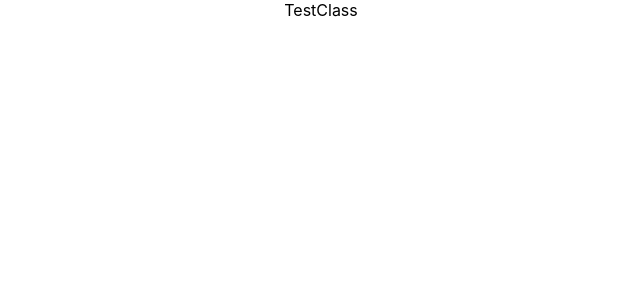
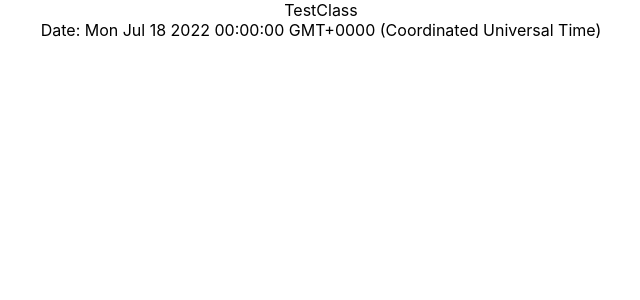
Before and after one commit to javokhirbekkhaydarov/reactlesson, a React (Create React App) app in the folder my-test/: page / in a window 1280 px wide. Shown: the top 300 px of the page, without its empty margins (319-959 px from the left). Built offline with nearby package versions, Linux system fonts and the light colour scheme.

Commit message:
create class component

```diff
--- a/my-test/src/App.js
+++ b/my-test/src/App.js
@@ -1,9 +1,11 @@
 import "./App.css";
 import TestClass from "./components/TestClass";
+import Test2 from "./components/Test2";
 function App() {
   return (
     <div className="App">
       <TestClass />
+      <Test2 />
     </div>
   );
 }
--- a/my-test/src/components/Test2.jsx
+++ b/my-test/src/components/Test2.jsx
@@ -0,0 +1,7 @@
+function test2() {
+  const expeneDate = new Date(2022, 6, 18);
+  const expenseTitle = "The coursen for programming";
+  const expenseAmount = 500000;
+  return <div>Date: {expeneDate.toString()}</div>
+}
+export default test2
```
